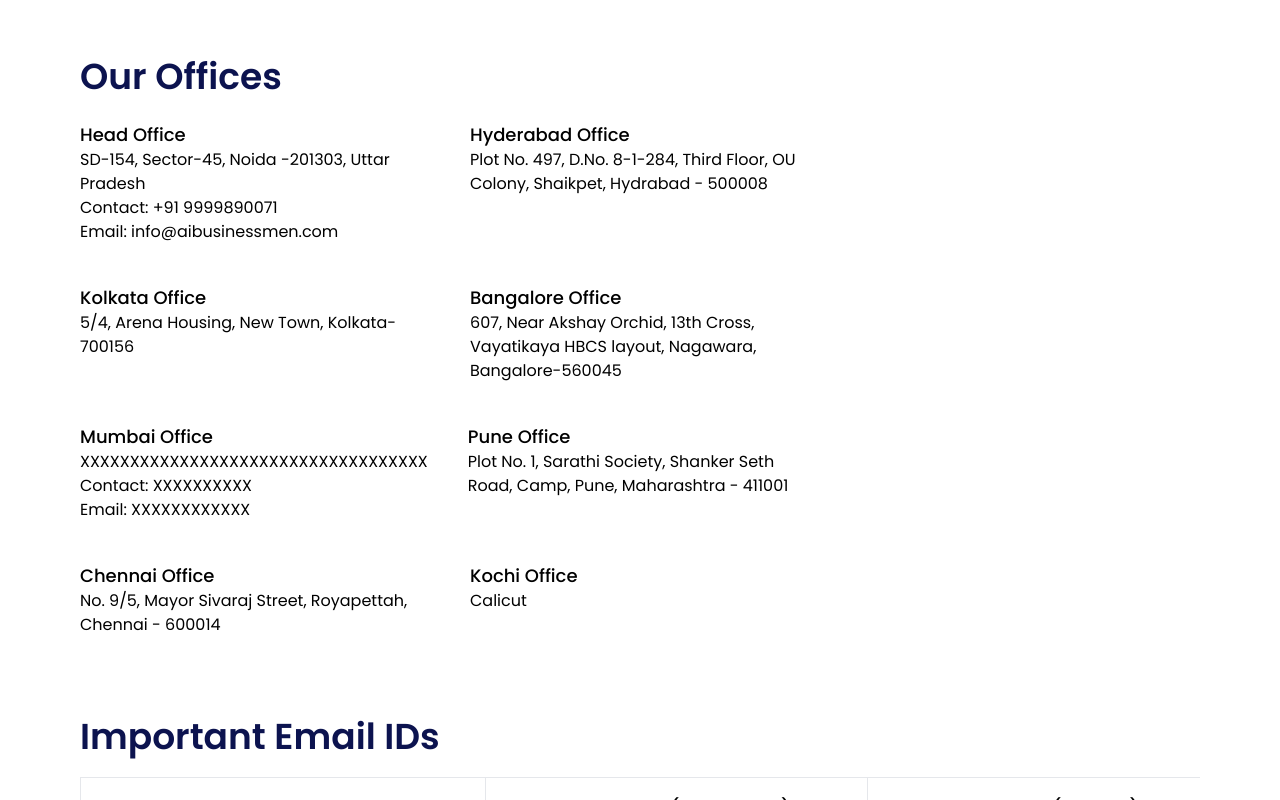
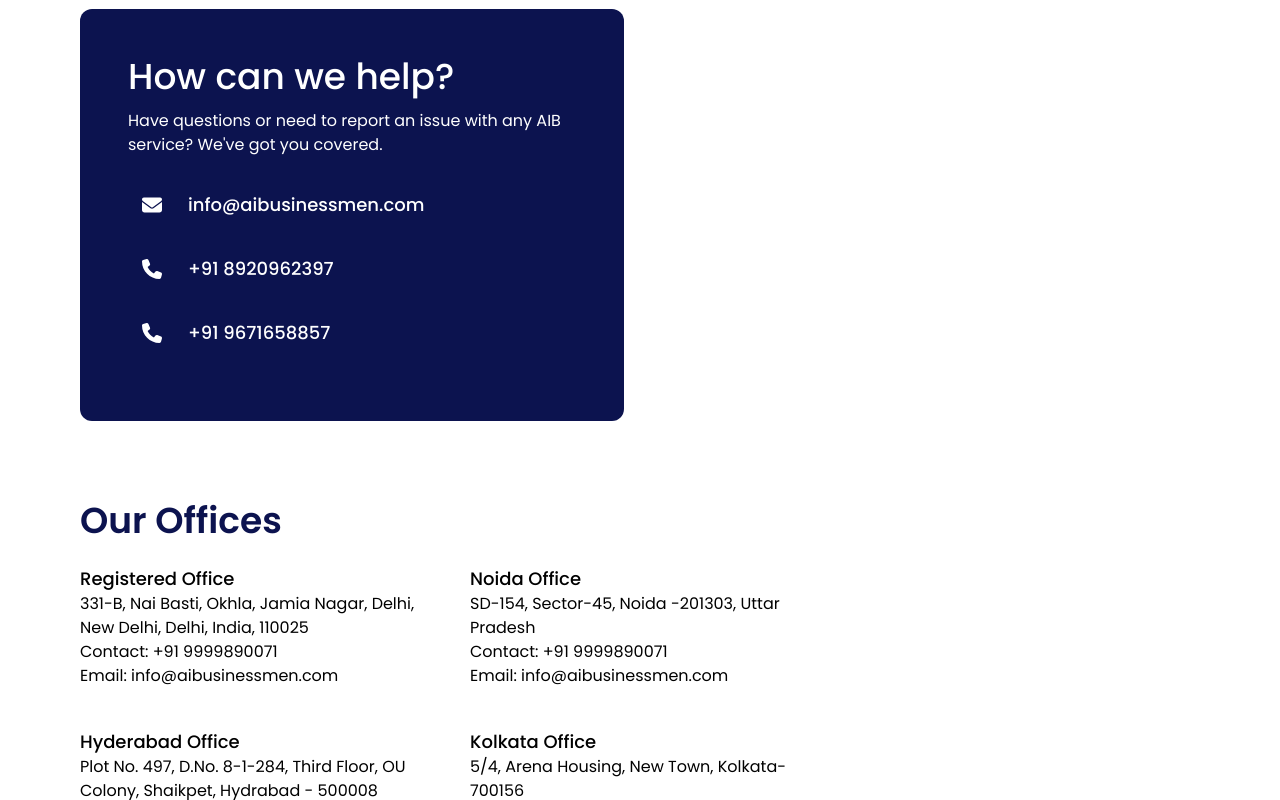
Before and after one commit to codingspidy/aib-contact, a Next.js app: page / in a window 1280 px wide. Shown: the part 840-1640 px from the top of the page. Built offline with nearby package versions, Linux system fonts and the light colour scheme.

Commit message:
address update

```diff
--- a/app/page.tsx
+++ b/app/page.tsx
@@ -56,12 +56,22 @@
                             </div>
 
                             <ContactForm />
+                            Association of International Businessmen
+                                    Registered Office: 331-B, Nai Basti, Okhla, Jamia Nagar, Delhi,
+                                    New Delhi, Delhi, India, 110025
                         </div>
                         <div className='mt-20'>
                             <h3 className='text-primary md:text-4xl text-3xl font-semibold mb-1'>Our Offices</h3>
                             <div className='flex flex-wrap gap-10 mt-6'>
+                            <div className='max-w-[350px]'>
+                                    <h4 className="text-[18px] font-[500]">Registered Office</h4>
+                                    <p>331-B, Nai Basti, Okhla, Jamia Nagar, Delhi,
+                                    New Delhi, Delhi, India, 110025</p>
+                                    <p>Contact: +91 9999890071</p>
+                                    <p>Email: info@aibusinessmen.com</p>
+                                </div>
                                 <div className='max-w-[350px]'>
-                                    <h4 className="text-[18px] font-[500]">Head Office</h4>
+                                    <h4 className="text-[18px] font-[500]">Noida Office</h4>
                                     <p>SD-154, Sector-45, Noida -201303, Uttar Pradesh</p>
                                     <p>Contact: +91 9999890071</p>
                                     <p>Email: info@aibusinessmen.com</p>
@@ -87,9 +97,7 @@
                                 </div>
                                 <div className='max-w-[350px]'>
                                     <h4 className="text-[18px] font-[500]">Mumbai Office</h4>
-                                    <p>XXXXXXXXXXXXXXXXXXXXXXXXXXXXXXXXXXX</p>
-                                    <p>Contact: XXXXXXXXXX</p>
-                                    <p>Email: XXXXXXXXXXXX</p>
+                                    <p>COMING SOON..</p>
                                 </div>
                                 <div className='max-w-[350px]'>
                                     <h4 className="text-[18px] font-[500]">Pune Office</h4>
```
